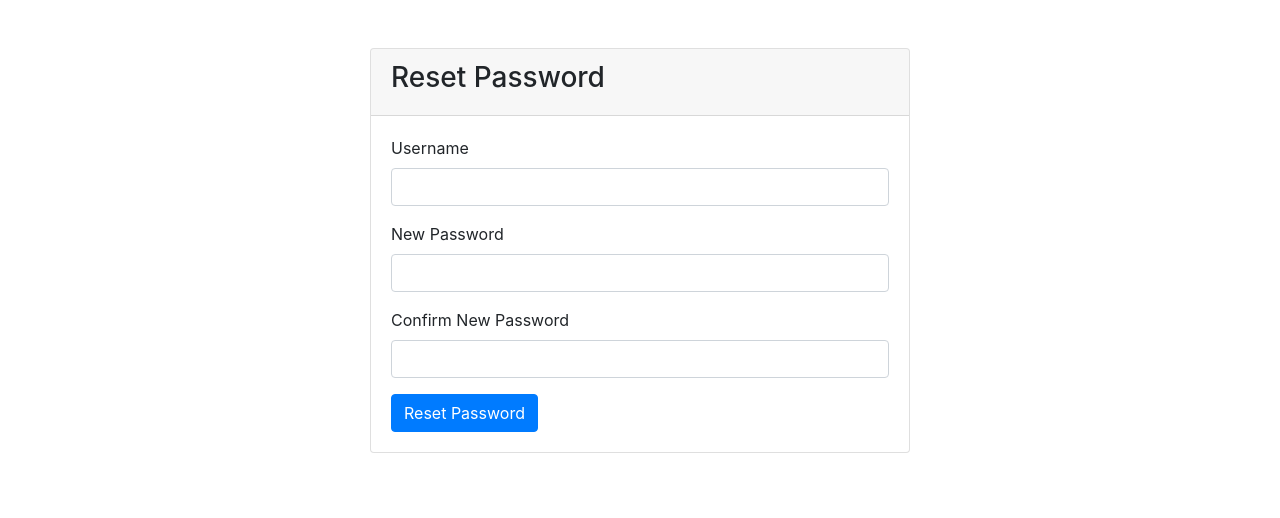
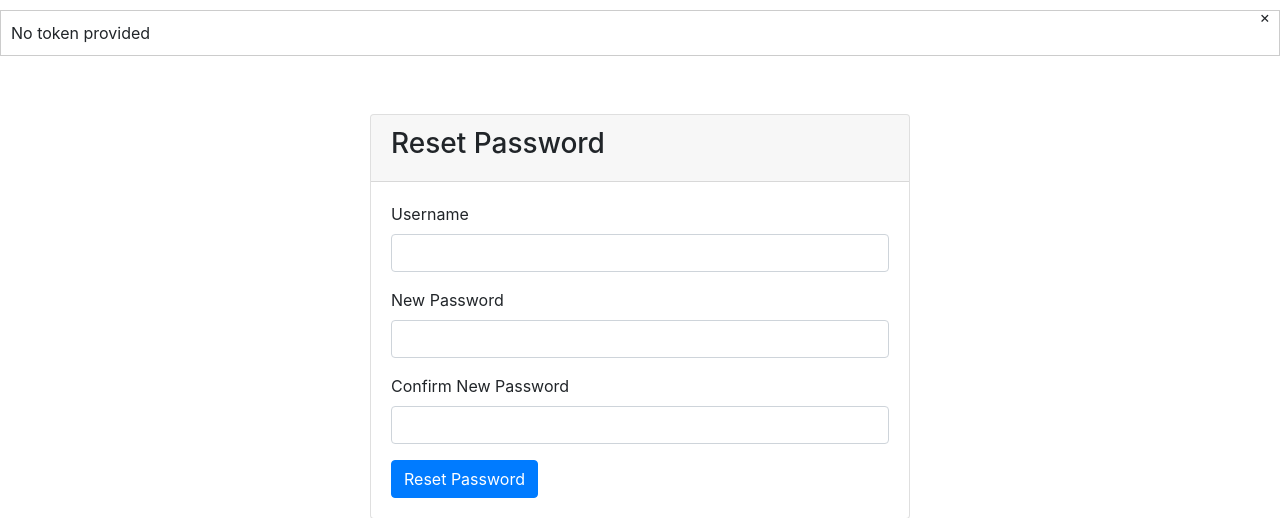
Before and after one commit to WenKang689/Flaskapp, a Flask app: page /reset_password in a window 1280 px wide. Shown: the top 518 px of the page. Run offline with Flask 3, Linux system fonts and the light colour scheme; parts of the project's set-up code (start-up, migrations or seed data) failed here and were passed over; some libraries are stand-ins or nearby versions.

Commit message:
Forgot Password Added

```diff
--- a/app.py
+++ b/app.py
@@ -4,9 +4,9 @@ import yaml
 import smtplib
 from email.mime.text import MIMEText
 from email.mime.multipart import MIMEMultipart
+from itsdangerous import URLSafeTimedSerializer, SignatureExpired, BadSignature
 
 app= Flask(__name__)
-app.secret_key = "d03811b6f39d7a1ef40400f3a96648b4"
 
 #database configuration
 db=yaml.load(open('db.yaml'), Loader=yaml.FullLoader)
@@ -14,6 +14,7 @@ app.config["MYSQL_HOST"] = db["mysql_host"]
 app.config["MYSQL_USER"] = db["mysql_user"]
 app.config["MYSQL_PASSWORD"] = db["mysql_password"]
 app.config["MYSQL_DB"] = db["mysql_db"]
+app.secret_key = db["secret_key"]
 
 mysql = MySQL(app)
 
@@ -82,6 +83,8 @@ def forgot_password():
         if value > 0:
             # User found, prepare to send email
             try:
+                token = generate_token(email)
+                reset_link = f"http://localhost:5000/reset_password?token={token}"
                 # Set up the SMTP server
                 server = smtplib.SMTP('smtp-mail.outlook.com', 587)
                 server.starttls()
@@ -92,7 +95,7 @@ def forgot_password():
                 msg['From'] = 'laptopkawkaw@outlook.com'
                 msg['To'] = email
                 msg['Subject'] = "Password Reset"
-                body = "Here is your password reset link: localhost:5000/reset_password"
+                body = f"Here is your password reset link: {reset_link}"
                 msg.attach(MIMEText(body, 'plain'))
 
                 # Send the email
@@ -106,18 +109,53 @@ def forgot_password():
             finally:
                 server.quit()
         else:
-            flash("User not found.")
+            flash("User or email incorrect. Please try again.")
         cur.close()
     return render_template("forgot_password.html")
+
+def generate_token(email):
+    s = URLSafeTimedSerializer(app.secret_key)
+    return s.dumps(email)
+
+def verify_token(token, expiration=3600):
+    s = URLSafeTimedSerializer(app.secret_key)
+    if not token:
+        return "No token provided", None
+    try:
+        # Assuming the token includes the email
+        email = s.loads(token, max_age=expiration)
+        return None, email
+    except SignatureExpired:
+        return "Token expired", None
+    except BadSignature:
+        return "Invalid token", None
+    except Exception as e:
+        return f"Error verifying token: {e}", None
 
 #reset password
 @app.route("/reset_password", methods=["GET", "POST"])
 def reset_password():
-    if request.method == "POST":
+    token = request.args.get("token")
+    if request.method == 'GET':
+        error, email = verify_token(token)
+        if error:
+            flash(error)
+            return render_template("reset_password.html")
+        cur = mysql.connection.cursor()
+        cur.execute("SELECT username FROM user WHERE email=%s", (email,))
+        user = cur.fetchone()
+        if user:
+            session['username_for_password_reset'] = user[0]
+            return render_template("reset_password.html", email=email)
+    elif request.method == "POST":
         userdata = request.form
-        username = userdata["username"]
         password = userdata["password"]
         confirm_password = userdata["confirm_password"]  # Get the confirm password field
+        un=userdata["username"]
+        username = session.get('username_for_password_reset')
+        if not username or un!=username:
+            flash("Username incorrect, please try again.")
+            return redirect("/reset_password")
 
         # Check if passwords match
         if password != confirm_password:
@@ -130,6 +168,7 @@ def reset_password():
         mysql.connection.commit()
         flash("Password reset successful.")
         cur.close()
+        session.pop('username_for_password_reset', None)
         return redirect("/")
     return render_template("reset_password.html")
 
--- a/templates/reset_password.html
+++ b/templates/reset_password.html
@@ -4,9 +4,25 @@
     <meta charset="UTF-8">
     <meta name="viewport" content="width=device-width, initial-scale=1.0">
     <title>Reset Password</title>
+    <style>
+        .flash-message { border: 1px solid #ccc; padding: 10px; margin: 10px 0; }
+        .flash-success { background-color: #dff0d8; }
+        .flash-danger { background-color: #f2dede; }
+        .close-btn { position: absolute; top: 5px; right: 10px; cursor: pointer; }
+      </style>
     <link rel="stylesheet" href="https://stackpath.bootstrapcdn.com/bootstrap/4.5.2/css/bootstrap.min.css">
 </head>
 <body>
+    {% with messages = get_flashed_messages(with_categories=true) %}
+      {% if messages %}
+        {% for category, message in messages %}
+          <div class="flash-message flash-{{ category }}">
+            <span class="close-btn" onclick="this.parentElement.style.display='none';">&times;</span>
+            {{ message }}
+          </div>
+        {% endfor %}
+      {% endif %}
+    {% endwith %}
     <div class="container">
         <div class="row justify-content-center">
             <div class="col-md-6">
```
Also changed, not shown: templates/forgot_password.html (+16 -0 lines).
